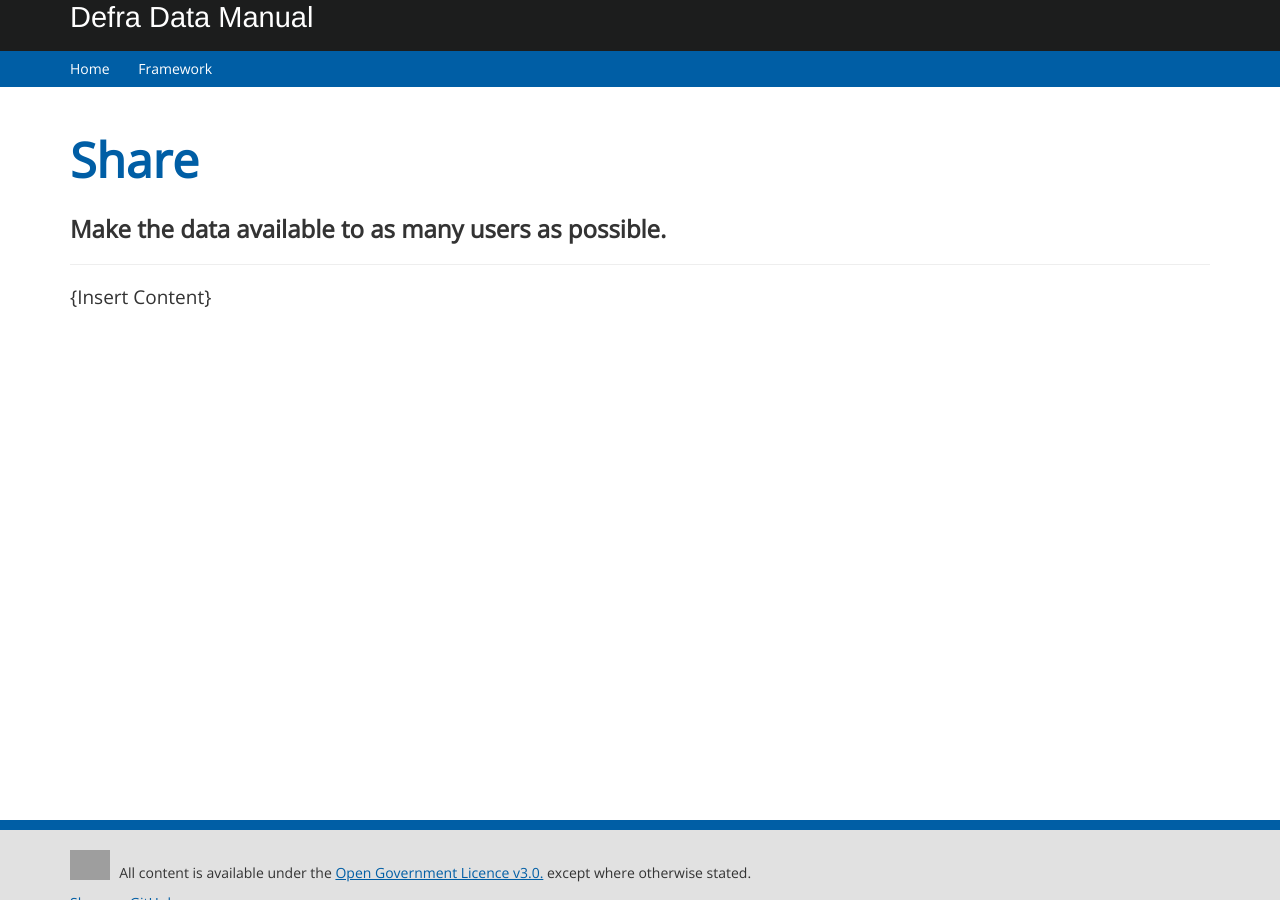
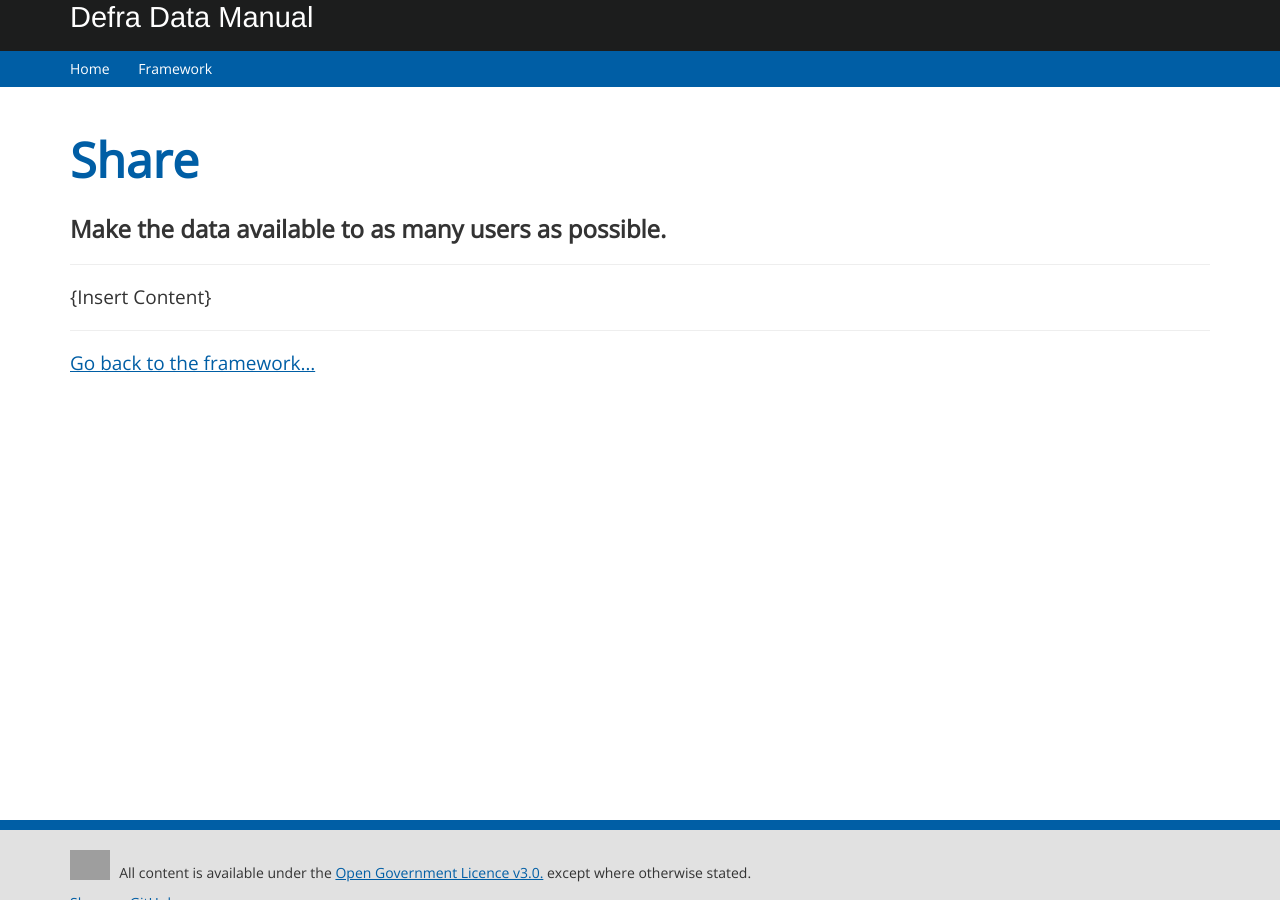
Before and after one commit to andjnewman/DDM, a Jekyll site: the page built from framework/share.md, in a window 1280 px wide. Built offline with Jekyll 4.4.1, drawn with Linux system fonts in a browser that asks for light colours.

Commit message:
Update share.md

```diff
--- a/framework/share.md
+++ b/framework/share.md
@@ -23,3 +23,7 @@ breadcrumbs:
 ***
 
 {Insert Content}
+
+***
+
+[Go back to the framework...](framework)
```
